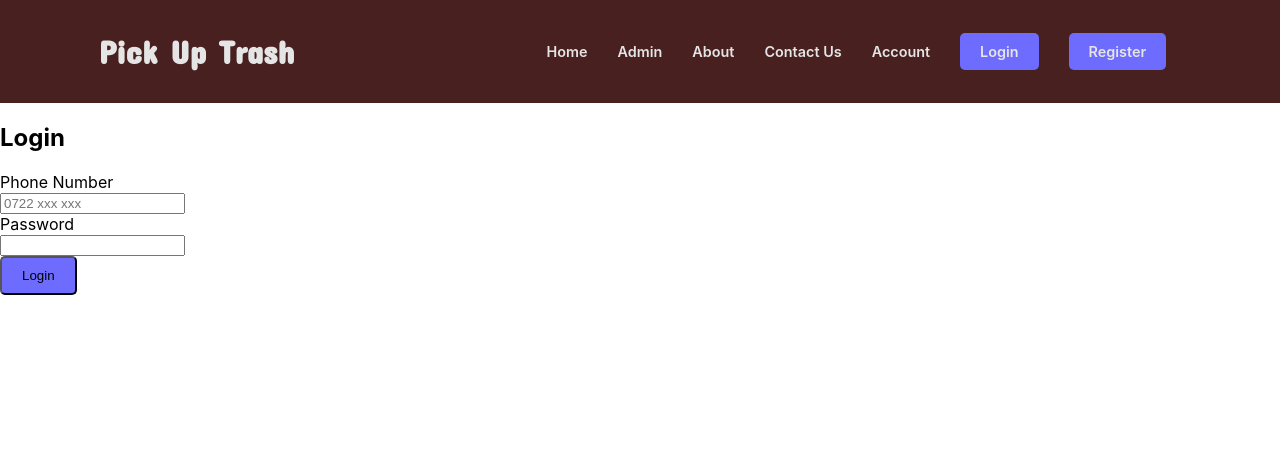
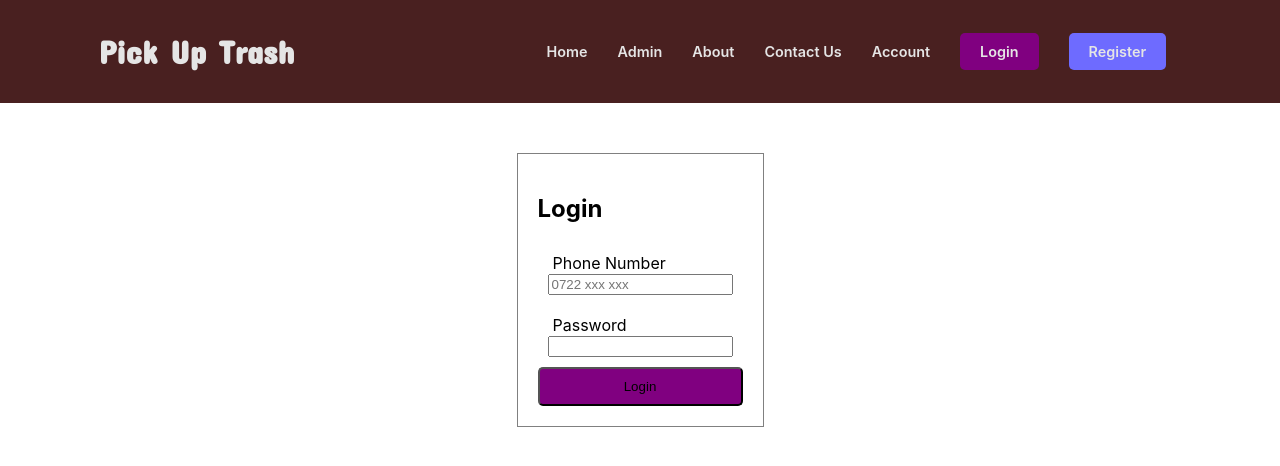
Before and after one commit to kiborgok/pick-up-trash, a React (Create React App) app: page /login in a window 1280 px wide. Shown: the top 466 px of the page. Built offline with nearby package versions, Linux system fonts and the light colour scheme.

Commit message:
style:styling of log-in component

```diff
--- a/src/components/login/login.css
+++ b/src/components/login/login.css
@@ -0,0 +1,26 @@
+.form-container{
+    display: flex;
+    justify-content: center;
+    align-items: center;
+}
+
+form{
+    display: flex;
+    flex-direction: column;
+    padding: 20px;
+    border: 1px solid grey;
+    margin-top: 50px;
+}
+
+form > div{
+    margin: 10px;
+}
+
+form > div > label{
+    margin: 5px
+}
+
+.login-btn{
+    background-color: purple;
+
+}
```
